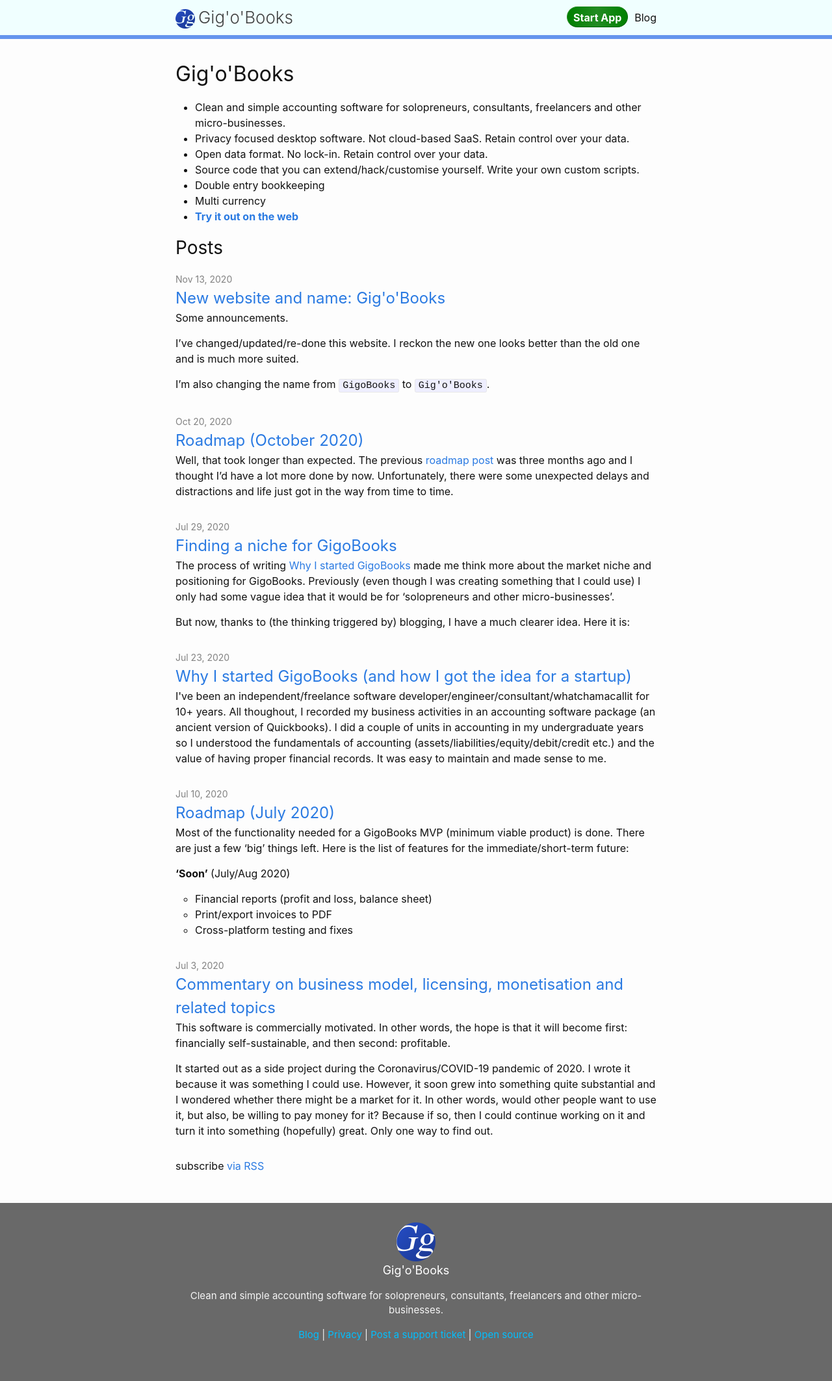
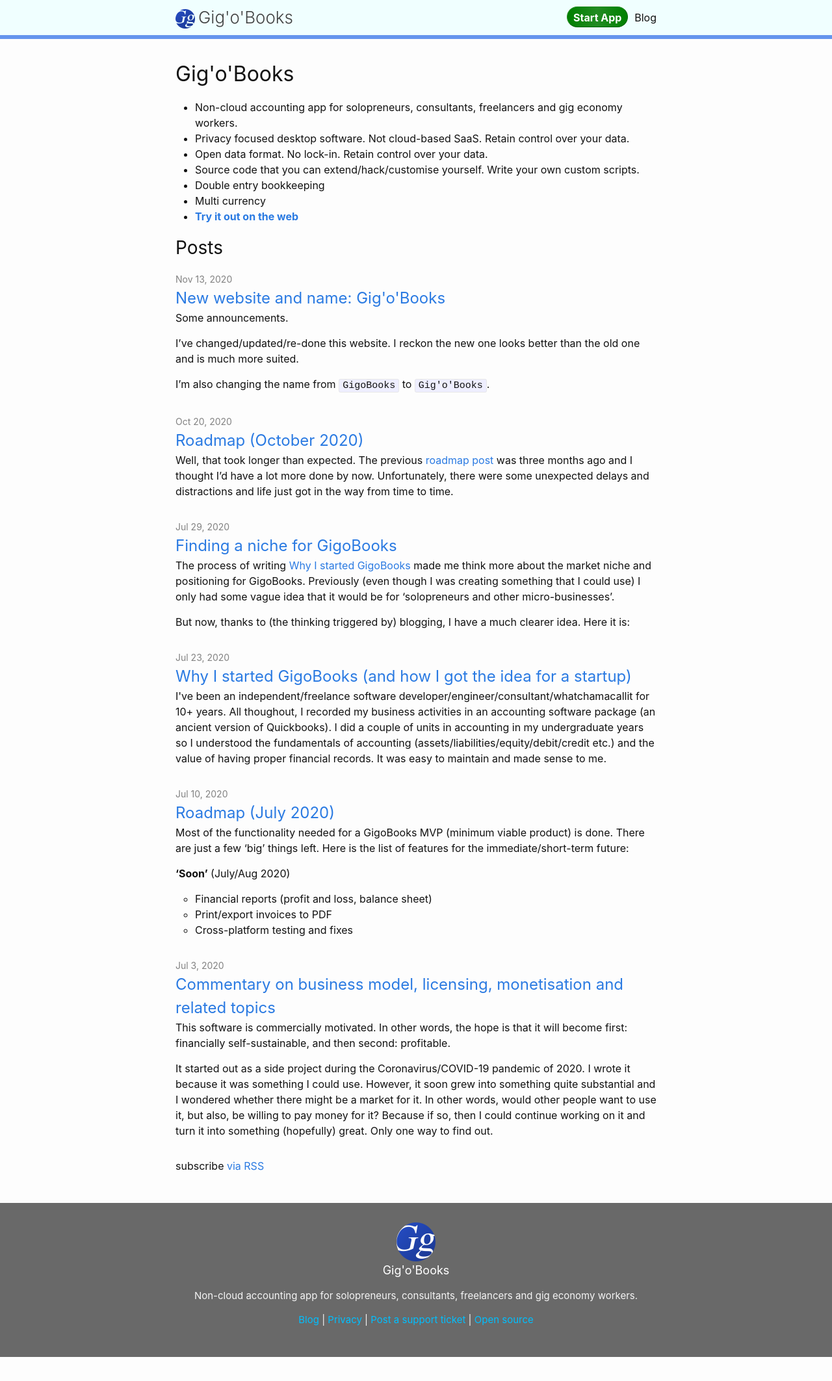
Before and after one commit to gigobooks/gigobooks.github.io, a Jekyll site: the page built from index.md, in a window 1280 px wide. Shown: the whole page at 65% size. Built offline with Jekyll 4.4.1, drawn with Linux system fonts in a browser that asks for light colours; after the commit the page ends 2088 px from its top, so only the background shows below that.

Commit message:
Change site description and related theme tweaks.

```diff
--- a/_config.yml
+++ b/_config.yml
@@ -21,7 +21,7 @@
 title: Gig'o'Books
 # email: your-email@example.com
 description: >- # this means to ignore newlines until "baseurl:"
-  Clean and simple accounting software for solopreneurs, consultants, freelancers and other micro-businesses.
+  Non-cloud accounting app for solopreneurs, consultants, freelancers and gig economy workers.
 baseurl: "" # the subpath of your site, e.g. /blog
 url: "" # the base hostname & protocol for your site, e.g. http://example.com
 # twitter_username: jekyllrb
--- a/_includes/footer-vendor.html
+++ b/_includes/footer-vendor.html
@@ -5,8 +5,7 @@
     <img class="footer-logo" src="{{ "logo-opaque.png" | relative_url }}" />
     <h2 class="footer-heading">{{ site.title | escape }}</h2>
 
-    <div class="footer-col-wrapper">
-      <div class="footer-col">
+    <div class="footer-content">
       <p>{{- site.description | escape -}}</p>
 
       <p>
@@ -16,7 +15,6 @@
         <a href="https://github.com/gigobooks/gigobooks">Open source</a>
       </p>
     </div>
-    </div>
 
   </div>
 
--- a/_sass/vendor.scss
+++ b/_sass/vendor.scss
@@ -51,7 +51,7 @@
 
 .footer-logo { width: 60px; height: 60px; }
 
-.footer-col-wrapper { color: whitesmoke; }
+.footer-content { font-size: 15px; color: whitesmoke; }
 
 .post-list {
   h2, h3 { margin-bottom: 0; }
--- a/index.md
+++ b/index.md
@@ -3,7 +3,7 @@
 title: Gig'o'Books
 ---
 
-* Clean and simple accounting software for solopreneurs, consultants, freelancers and other micro-businesses.
+* Non-cloud accounting app for solopreneurs, consultants, freelancers and gig economy workers.
 * Privacy focused desktop software. Not cloud-based SaaS. Retain control over your data.
 * Open data format. No lock-in. Retain control over your data.
 * Source code that you can extend/hack/customise yourself. Write your own custom scripts.
```
Lines whose indentation alone changed are shown as unchanged.
